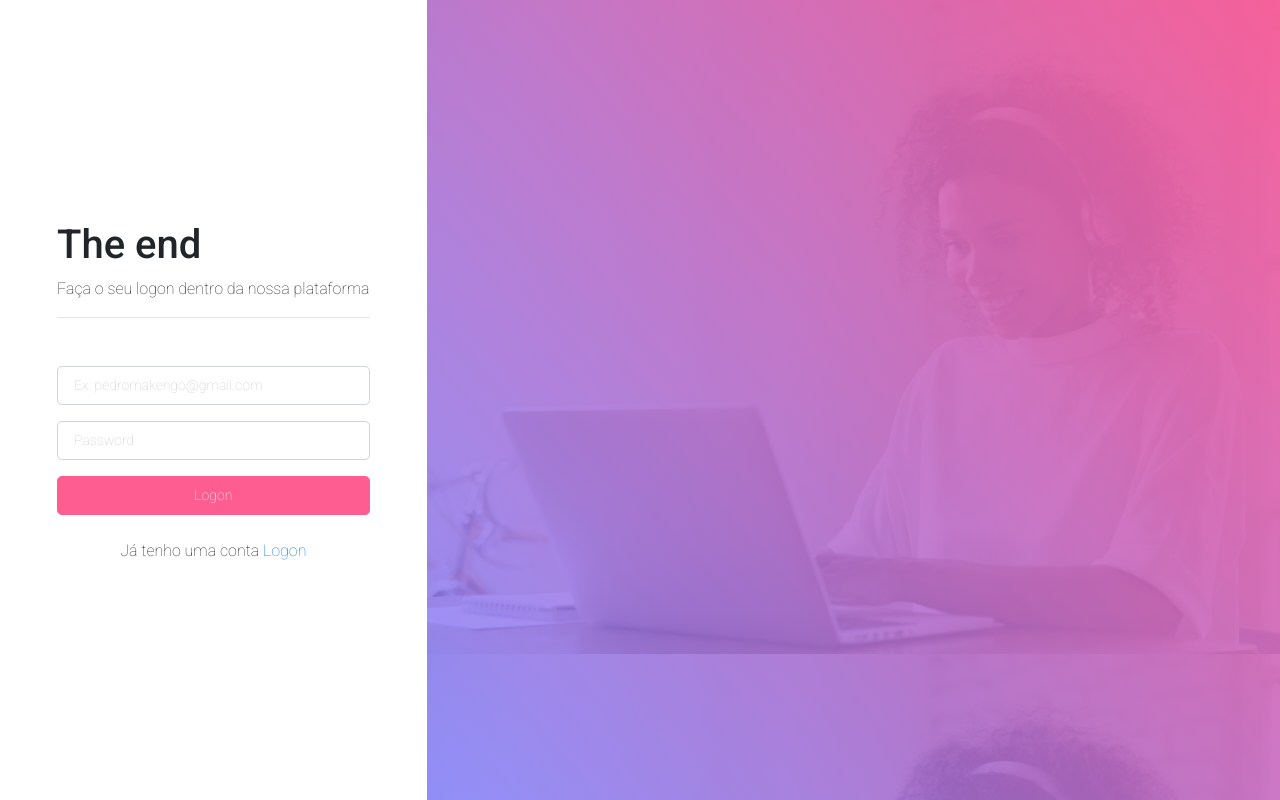
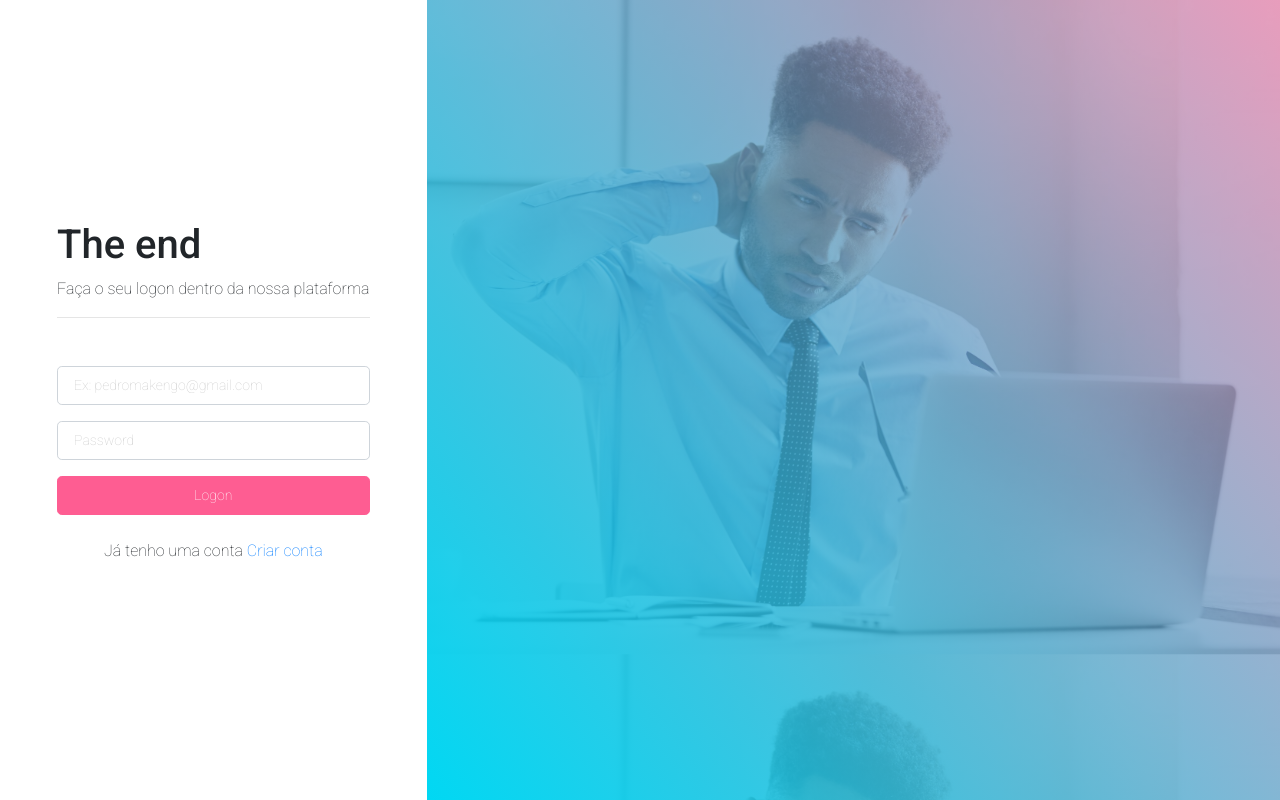
Before and after one commit to PedroMakengo/pap-estagio, a PHP site: page /login.php in a window 1280 px wide. Run offline with PHP 8.4, Linux system fonts and the light colour scheme.

Commit message:
Mudando o visual do projeto

```diff
--- a/login.php
+++ b/login.php
@@ -36,7 +36,7 @@
                     <div class="col-lg-12 mt-4">
                         <div class="row">
                             <div class="col-lg-12 text-center">
-                                <p>Já tenho uma conta <a href="#">Logon</a></p>
+                                <p>Já tenho uma conta <a href="create.php">Criar conta</a></p>
                             </div>
                         </div>
                     </div>
--- a/theme/assets/styles/create.css
+++ b/theme/assets/styles/create.css
@@ -11,16 +11,14 @@ body {
 .background {
     height: 100vh;
     background-image: -webkit-gradient(linear, right top, left bottom,
-    from(#FE5D92), to(#7d7dffce)),
-    url(../images/systeme/create-1.jpg);
+            from(#fa196071), to(#00D8F3)), url(../images/systeme/create-1.jpg) !important;
     background-size: 115%;
 }
 
 .background-login {
     height: 100vh;
     background-image: -webkit-gradient(linear, right top, left bottom,
-    from(#FE5D92), to(#7d7dffce)),
-    url(../images/systeme/create-2.jpg);
+            from(#fa196071), to(#00D8F3)), url(../images/systeme/create-1.jpg) !important;
     background-size: 115%;
 }
 
```
Also changed, not shown: theme/assets/styles/site.css (+14 -9 lines).
